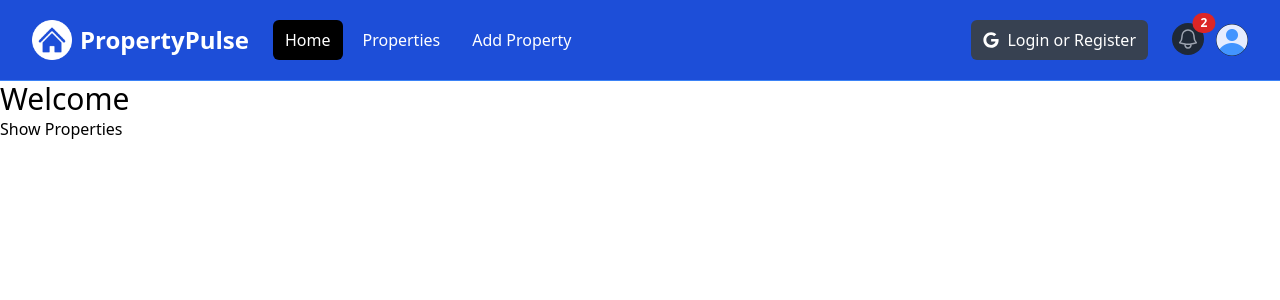
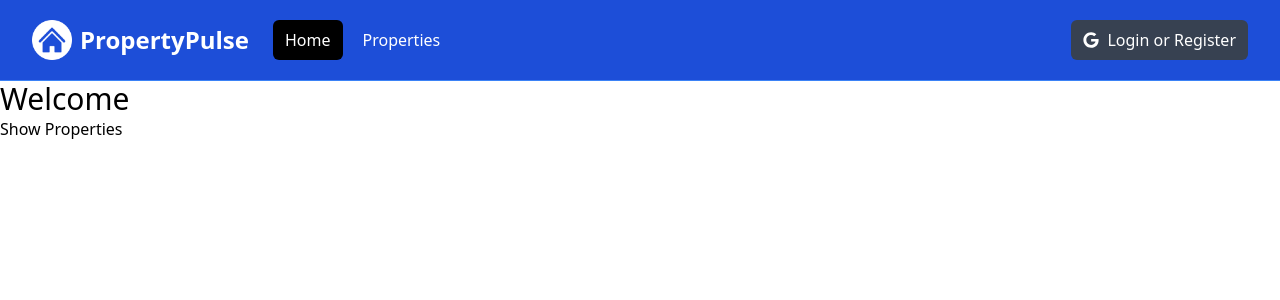
Before and after one commit to jtsz5057/realestate-app, a Next.js app: page / in a window 1280 px wide. Shown: the top 300 px of the page. Built offline with nearby package versions, Linux system fonts and the light colour scheme.

Commit message:
add conditional rendering for log in and log out menu bar

```diff
--- a/components/Navbar.jsx
+++ b/components/Navbar.jsx
@@ -11,6 +11,7 @@ import { FaGoogle } from 'react-icons/fa';
 const Navbar = () => {
   const [isMobileMenuOpen, setIsMobileMenuOpen] = useState(false);
   const [isProfileMenuOpen, setIsProfileMenuOpen] = useState(false);
+  const [isLoggedIn, setIsLoggedIn] = useState(false);
 
   const pathname = usePathname();
 
@@ -71,17 +72,21 @@ const Navbar = () => {
                 >
                   Properties
                 </Link>
+                { isLoggedIn && (
                   <Link
                   href='/properties/add'
                   className={ `${pathname=== '/properties/add' ? 'bg-black' : ''} text-white hover:bg-gray-900 hover:text-white rounded-md px-3 py-2` }
                   >
                     Add Property
                   </Link>
+                ) }
+
               </div>
             </div>
           </div>
 
           {/* <!-- Right Side Menu (Logged Out) --> */}
+          { !isLoggedIn && (
             <div className='hidden md:block md:ml-6'>
               <div className='flex items-center'>
                 <button className='flex items-center text-white bg-gray-700 hover:bg-gray-900 hover:text-white rounded-md px-3 py-2'>
@@ -90,8 +95,11 @@ const Navbar = () => {
                 </button>
               </div>
             </div>
+          ) }
+
 
           {/* <!-- Right Side Menu (Logged In) --> */}
+          { isLoggedIn && (
             <div className='absolute inset-y-0 right-0 flex items-center pr-2 md:static md:inset-auto md:ml-6 md:pr-0'>
             <Link href='/messages' className='relative group'>
               <button
@@ -183,6 +191,8 @@ const Navbar = () => {
 
             </div>
           </div>
+          )}
+
         </div>
       </div>
 
@@ -202,16 +212,22 @@ const Navbar = () => {
           >
             Properties
           </Link>
+          {isLoggedIn && (
             <Link
             href='/properties/add'
             className={`${pathname === '/properties/add' ? 'bg-black' : ''} text-white block rounded-md px-3 py-2 text-base font-medium`}
             >
               Add Property
             </Link>
+          )}
+
+          { !isLoggedIn && (
             <button className='flex items-center text-white bg-gray-700 hover:bg-gray-900 hover:text-white rounded-md px-3 py-2 my-4'>
               <FaGoogle className='text-white mr-2'/>
               <span>Login or Register</span>
             </button>
+          )}
+
         </div>
       </div>
       )}
```
Lines whose indentation alone changed are shown as unchanged.
